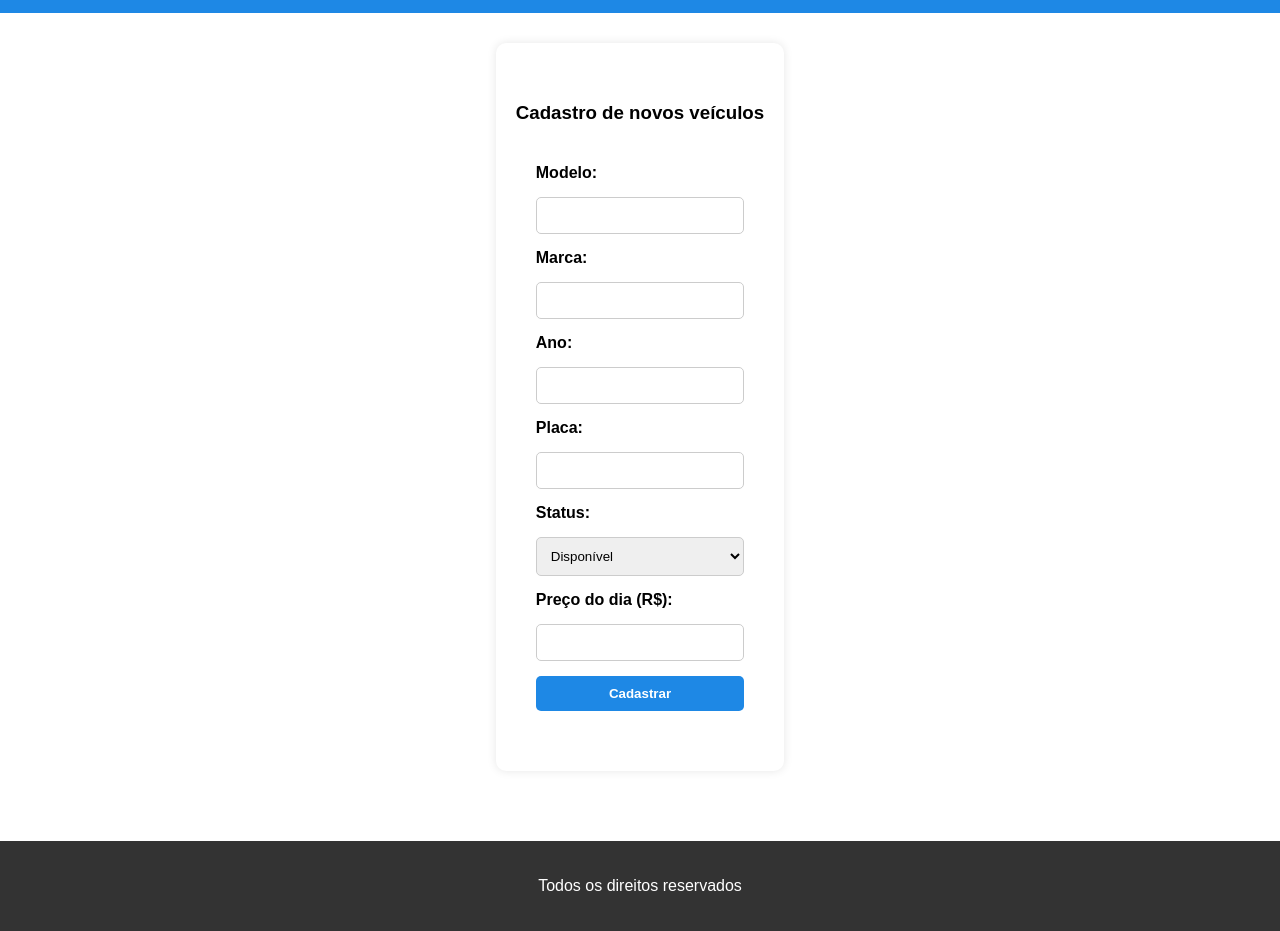
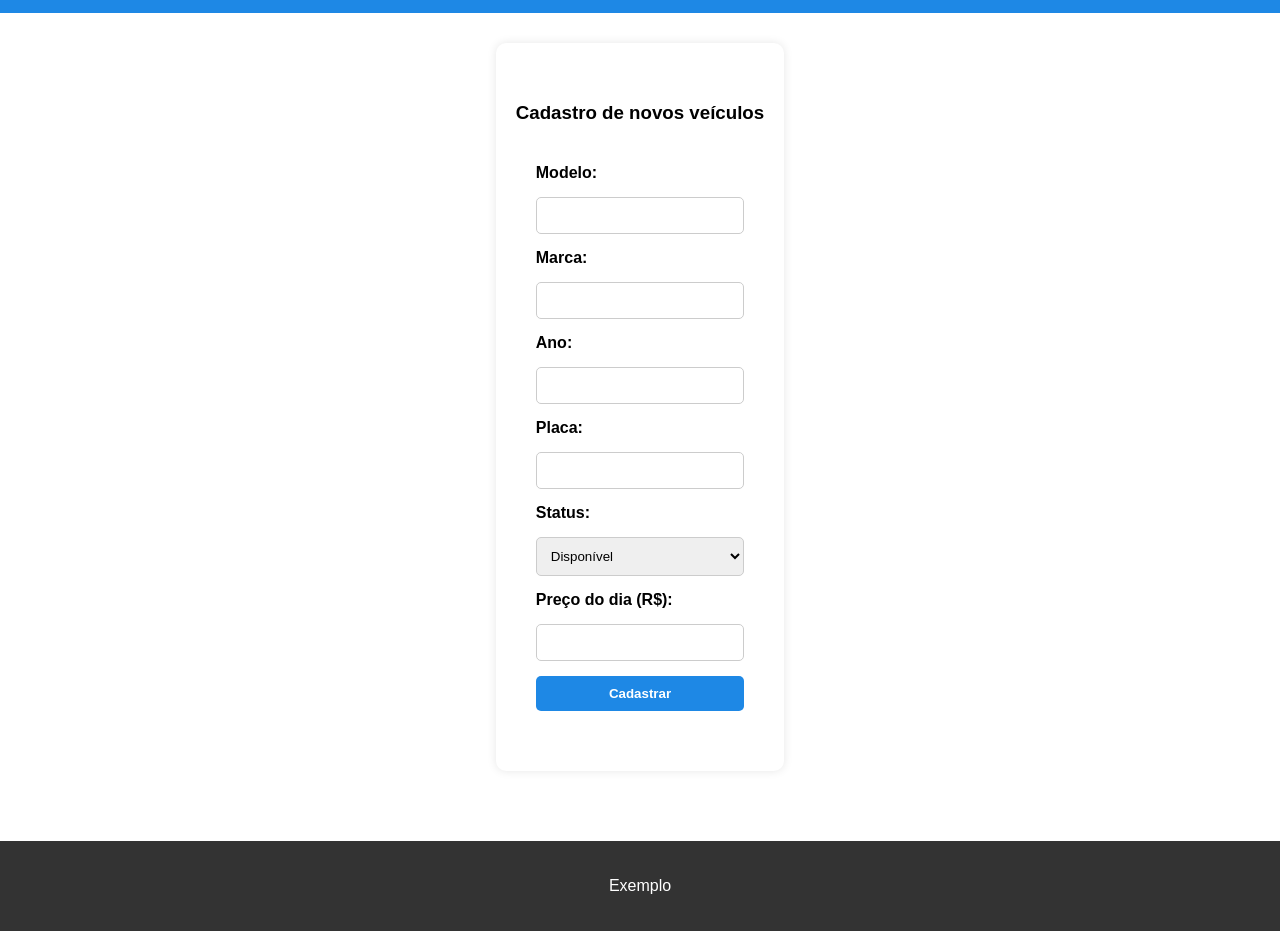
Before and after one commit to yancarlo0202/trabalho-tecnologia-web, a plain HTML site: page cadastro.html in a window 1280 px wide. Shown: the part 56-987 px from the top of the page. Drawn offline with Linux system fonts and the light colour scheme.

Commit message:
Alterando footer

```diff
--- a/cadastro.html
+++ b/cadastro.html
@@ -59,7 +59,7 @@
   </div>
 
   <footer>
-    <p>Todos os direitos reservados</p>
+    <p>Exemplo</p>
   </footer>
 
   <script src="script.js"></script>
```
Also changed, not shown: carros.html (+1 -1 lines).
